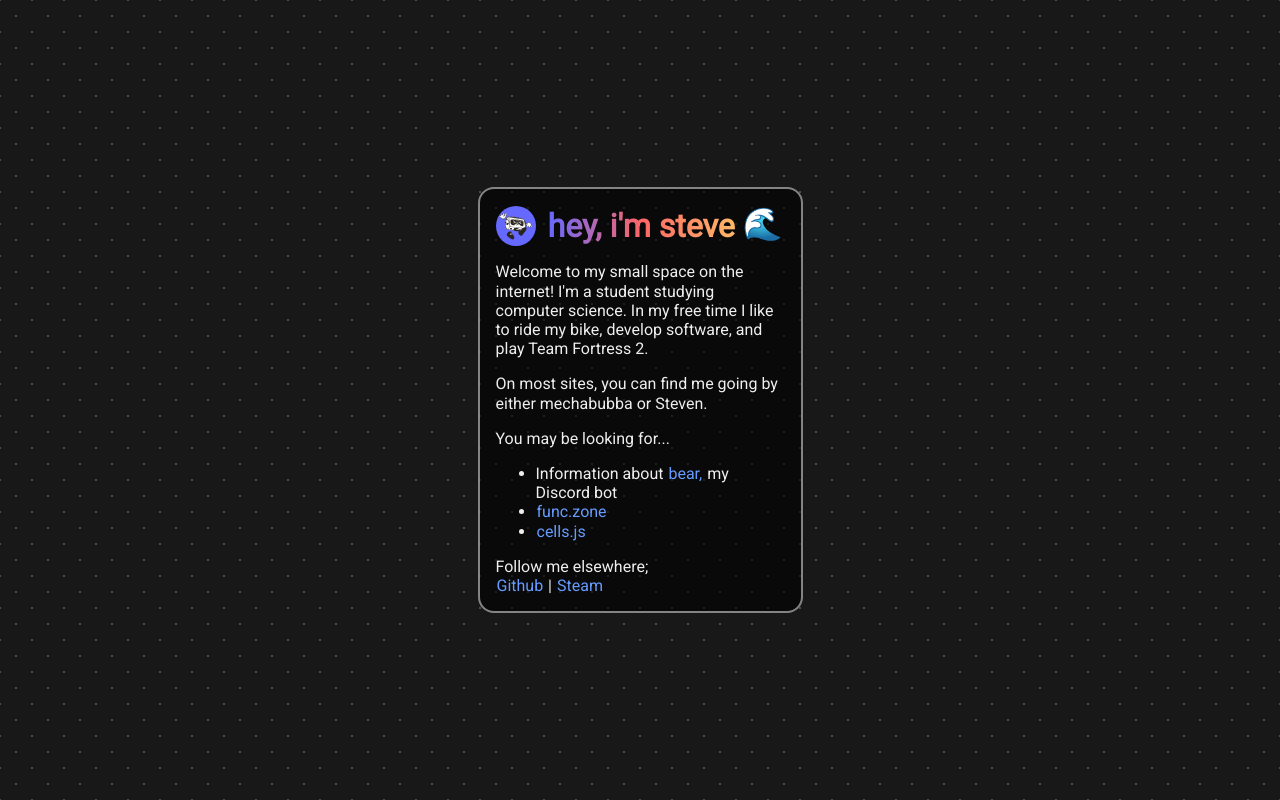
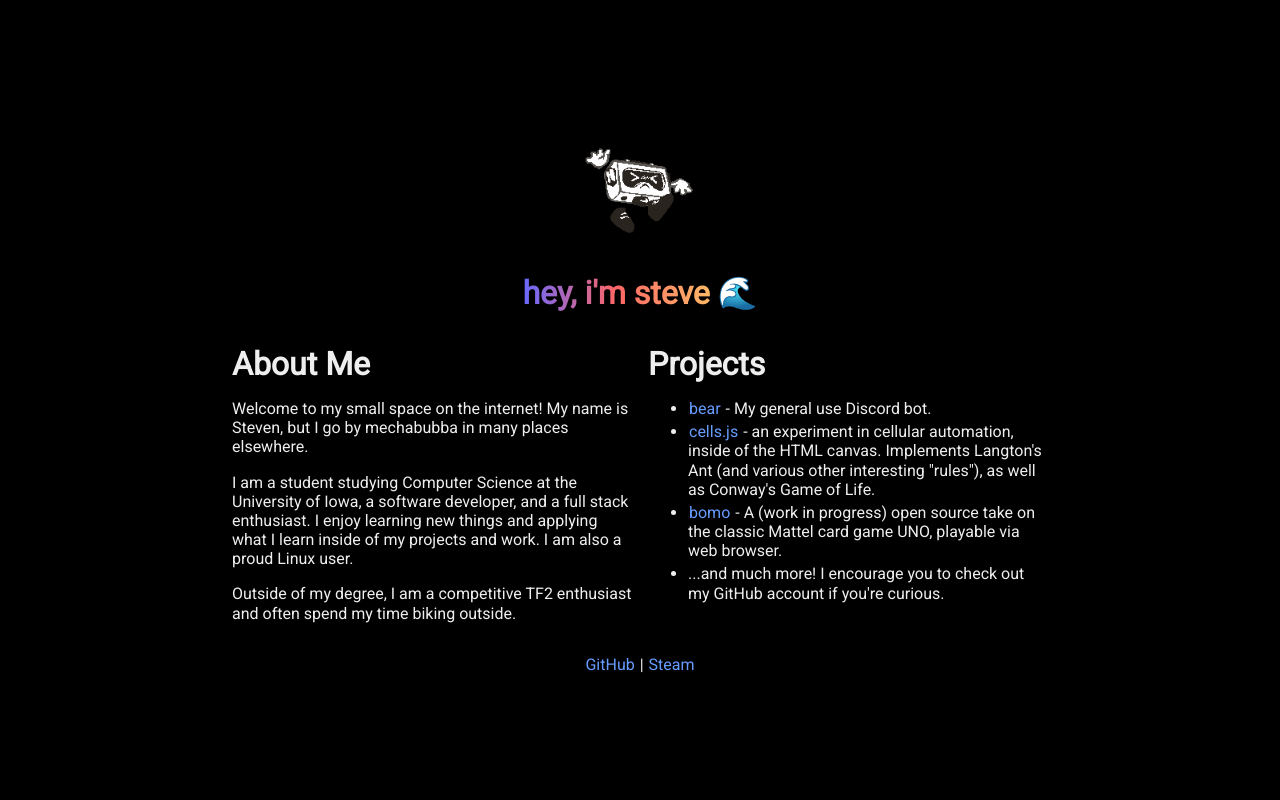
Before and after one commit to mechabubba/goon.haus, a plain HTML site: page index.html in a window 1280 px wide. Drawn offline with Linux system fonts and the light colour scheme.

Commit message:
goon.haus v2.0. - more professional. still a work in progress...

```diff
--- a/index.html
+++ b/index.html
@@ -1,11 +1,11 @@
 <!doctype html>
 <html>
     <head>
-        <title>mechabubba's homepage</title>
+        <title>steve's homepage</title>
         <link rel="icon" type="image/png" href="/assets/favicon.png">
         <link rel="stylesheet" href="shared.css">
         <meta charset="utf-8">
-        <meta property="og:title" itemprop="name" content="mechabubba's homepage">
+        <meta property="og:title" itemprop="name" content="steve's homepage">
         <meta property="og:type" content="website">
         <meta property="og:image" content="https://goon.haus/assets/avatar.png">
         <meta property="og:image:width" content='100'>
@@ -15,83 +15,90 @@
         <meta name="viewport" content="width=device-width, initial-scale=1">
         <style>
             :root {
-                --bg-color: rgb(24, 24, 24);
-                --text-color: rgba(238, 238, 238);
-                --header-bg: linear-gradient(90deg, hsl(239, 100%, 70%) 0%, hsl(0, 100%, 70%) 50%, hsl(32, 100%, 70%) 100%);
-                --header-bg-avatar: hsl(239, 100%, 70%);
+                --bg-color: rgb(0, 0, 0);
+                --text-color: rgb(238, 238, 238);
+                --title-gradient: linear-gradient(90deg, hsl(239, 100%, 70%) 0%, hsl(0, 100%, 70%) 50%, hsl(32, 100%, 70%) 100%);
             }
+
             html {
-                background-image: url("assets/tile.png"); /* this'll eventually be something cooler... */
+                /* background-image: url("assets/tile.png"); this'll eventually be something cooler... */
                 background-color: var(--bg-color);
                 color: var(--text-color);
             }
+
             body {
                 display: flex;
                 align-items: center;
                 justify-content: center;
             }
 
-            #info {
-                position: relative;
-                padding: 0 16px;
-                margin: 16px 0;
-                width: 20%;
-                min-width: 325px;
-                background: rgba(0, 0, 0, 0.6);
-                border: 2px solid rgba(255, 255, 255, 0.5);
-                border-radius: 16px;
+            #wrapper {
+                display: grid;
+                grid-template-columns: minmax(auto, 400px) minmax(auto, 400px);
+                grid-template-areas:
+                    "header header"
+                    "about projects"
+                    "footer footer";
+                gap: 16px;
+                margin: 0 32px;
             }
+
+            @media only screen and (max-width: 640px) {
+                #wrapper { display: block; }
+            }
+
             .avatar {
-                height: 40px;
-                width: 40px;
-                margin: 0 12px 0 0;
-                background: var(--header-bg-avatar);
+                height: 128px;
+                width: 128px;
+                /* background: hsl(0, 100%, 70%); */
                 border-radius: 50%;
-                vertical-align: middle;
             }
-            .header {
-                background: var(--header-bg);
+
+            #header { grid-area: header; }
+            #about { grid-area: about; }
+            #projects { grid-area: projects; }
+            #footer { grid-area: footer; }
+
+            #header > h1 { margin-bottom: 0; }
+            .title {
+                background: var(--title-gradient);
                 background-clip: text;
                 -webkit-background-clip: text;
                 color: transparent;
-                vertical-align: middle;
             }
-            .footer {
-                position: absolute;
-                bottom: 0;
-                right: 0;
-                font-size: 12px;
-                opacity: 0.5;
-                margin: 8px;
+
+            #header, #footer {
+                text-align: center;
             }
-            .footer > span { float: right; }
+
+            li {
+                margin-bottom: 4px;
+            }
         </style>
     </head>
     <body>
-        <div id="info">
-            <div>
-                <h1>
-                    <img class="avatar" src="assets/avatar.png"><span class="header">hey, i'm steve</span> 🌊
-                </h1>
-                <p>
-                    <p>Welcome to my small space on the internet! I'm a student studying computer science. In my free time I like to ride my bike, develop software, and play Team Fortress 2.</p>
-                    <p>On most sites, you can find me going by either mechabubba or Steven.</p>
-                    <p>You may be looking for...</p>
-                    <ul>
-                        <li>Information about <a href="/bear/">bear,</a> my Discord bot</li>
-                        <li><a href="https://func.zone">func.zone</a></li>
-                        <li><a href="/cells/">cells.js</a></li>
-                    </ul>
-                </p>
-                <p>
-                    Follow me elsewhere;<br>
-                    <a href="https://github.com/mechabubba">Github</a> | <a href="http://steamcommunity.com/profiles/76561198058209703">Steam</a>
-                </p>
-                <!--
-                <div class="footer">
-                    <span class="italics">hello</span><br>
-                </div>
-                -->
+        <div id="wrapper">
+            <div id="header">
+                <img class="avatar" src="assets/avatar.png">
+                <h1><span class="title">hey, i'm steve</span> 🌊</h1>
+            </div>
+            <div id="about">
+                <h1>About Me</h1>
+                <p>Welcome to my small space on the internet! My name is Steven, but I go by mechabubba in many places elsewhere.</p>
+                <p>I am a student studying Computer Science at the University of Iowa, a software developer, and a full stack enthusiast. I enjoy learning new things and applying what I learn inside of my projects and work. I am also a proud Linux user.</p>
+                <p>Outside of my degree, I am a competitive TF2 enthusiast and often spend my time biking outside.</p>
+            </div>
+            <div id="projects">
+                <h1>Projects</h1>
+                <ul>
+                    <li><a href="/bear/">bear</a> - My general use Discord bot.</li>
+                    <li><a href="/cells/">cells.js</a> - an experiment in cellular automation, inside of the HTML canvas. Implements Langton's Ant (and various other interesting "rules"), as well as Conway's Game of Life.</li>
+                    <li><a href="https://github.com/mechabubba/bomo">bomo</a> - A (work in progress) open source take on the classic Mattel card game UNO, playable via web browser.</li>
+                    <li>...and much more! I encourage you to check out my GitHub account if you're curious.</li>
+                </ul>
+            </div>
+            <div id="footer">
+                <a href="https://github.com/mechabubba">GitHub</a> | <a href="http://steamcommunity.com/profiles/76561198058209703">Steam</a>
             </div>
         </div>
     </body>
--- a/shared.css
+++ b/shared.css
@@ -1,12 +1,10 @@
+/* this document just contains some normalization stuff + fonts */
 @import url('https://fonts.googleapis.com/css2?family=Roboto:wght@400&display=swap');
 @import url('https://fonts.googleapis.com/css2?family=Roboto+Mono:wght@300&family=Roboto:wght@400&display=swap');
 
 * { box-sizing: border-box; }
 
-html, body {
-    margin: 0;
-    padding: 0;
-}
+[hidden] { display: none !important; }
 
 body {
     height: 100vh;
@@ -15,6 +13,8 @@ body {
     font-family: 'Roboto', sans-serif;
     line-height: 1.2;
 }
+
+html, body { margin: 0; padding: 0; }
 
 a {
     color: rgb(102, 156, 255);
@@ -29,34 +29,3 @@ a:hover, a:focus, a:active {
 }
 
 h1, h2, h3, h4, h5, h6 { margin: 16px 0; }
-
-[hidden] { display: none !important; }
-
-code { display: inline; padding: 2px 4px; font-family: 'Roboto Mono', monospace; line-height: 1.1; font-size: 15px; color: #cccccc; background-color: rgba(0, 0, 0, 0.5); border-radius: 5px; white-space: nowrap }
-
-/* COLORS */
-.c_r { color: #ff7777 }
-.c_y { color: #fdff7a }
-.c_g { color: #96ff70 }
-.c_b { color: #6bdcff }
-.c_bl { color: #7289DA }
-.c_rgb { color: #ff7777; animation: rainbow_cycle 3.5s infinite linear; transition: .3s; }
-@keyframes rainbow_cycle {
-    11%  { color: #ff7777; }
-    22%  { color: #ffc37e; }
-    33%  { color: #fdff7a; }
-    44%  { color: #96ff70; }
-    55%  { color: #6bdcff; }
-    66%  { color: #6070ff; }
-    77%  { color: #aa75ff; }
-    88%  { color: #ff78e2; }
-    100% { color: #ff7777; }
-}
-.c_semitrans { opacity: 0.5; }
-.c_supertrans { opacity: 0.25; }
-
-.underline { text-decoration: underline; }
-.bold { font-weight: bold; }
-.italics { font-style: italic; }
-.t_center { text-align: center; }
-.mono { font-family: 'Roboto Mono', monospace; }
```
Also changed, not shown: bear/index.html (+47 -24 lines), assets/favicon.png, assets/gk_small.png (deleted).
